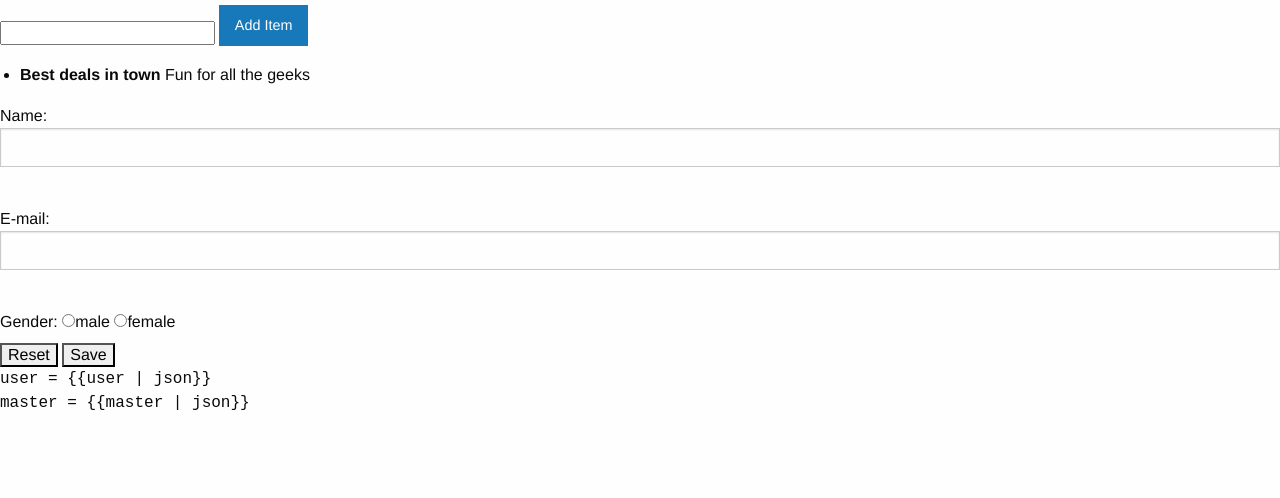
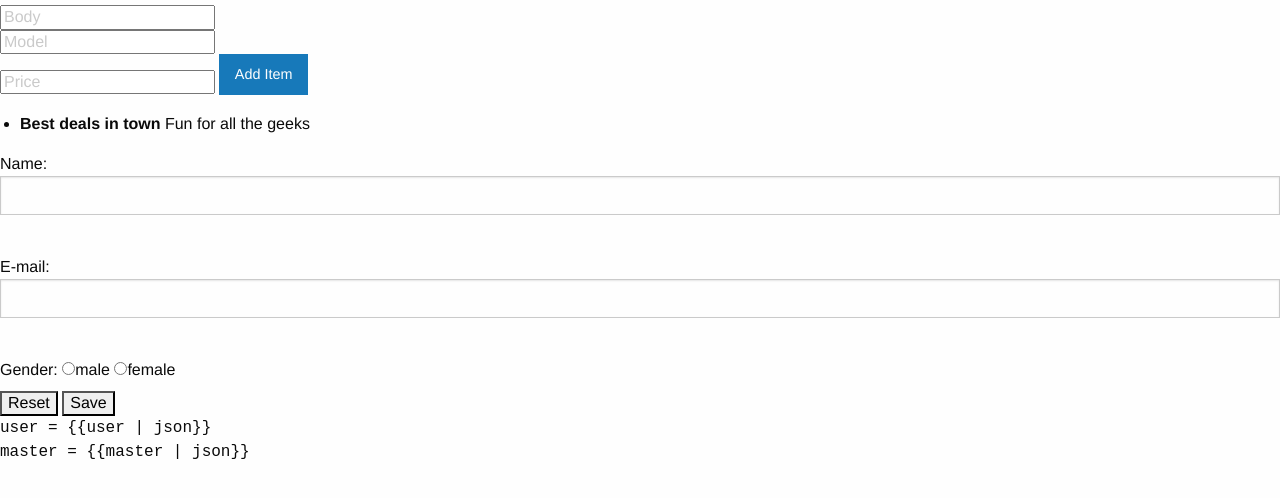
Before and after one commit to phillipclarke29/tessel, a website: page project/layouts/store.html in a window 1280 px wide. Shown: the part 70-568 px from the top of the page. Drawn offline with nearby package versions, Linux system fonts and the light colour scheme; no server answers.

Commit message:
working on new form

```diff
--- a/project/layouts/store.html
+++ b/project/layouts/store.html
@@ -7,7 +7,12 @@
   <div class= "row">
     <h1>The UK's biggest Tessel Store</h1>
     <div ng-controller="ItemsCtrl">
-      <input ng-model='itemBody' class='form-control'/>
+      <input ng-model='itemBody' class='form-control' placeholder="Body"/>
+      <br>
+      <input ng-model='itemModel' class='form-control' placeholder="Model"/>
+      <br>
+      <input ng-model='itemPrice' class='form-control' placeholder="Price"/>
+
       <button ng-click='addItem()' class="button">Add Item</a></button>
         <ul class='list-group'>
           <li class-'list-group-item'>
```
